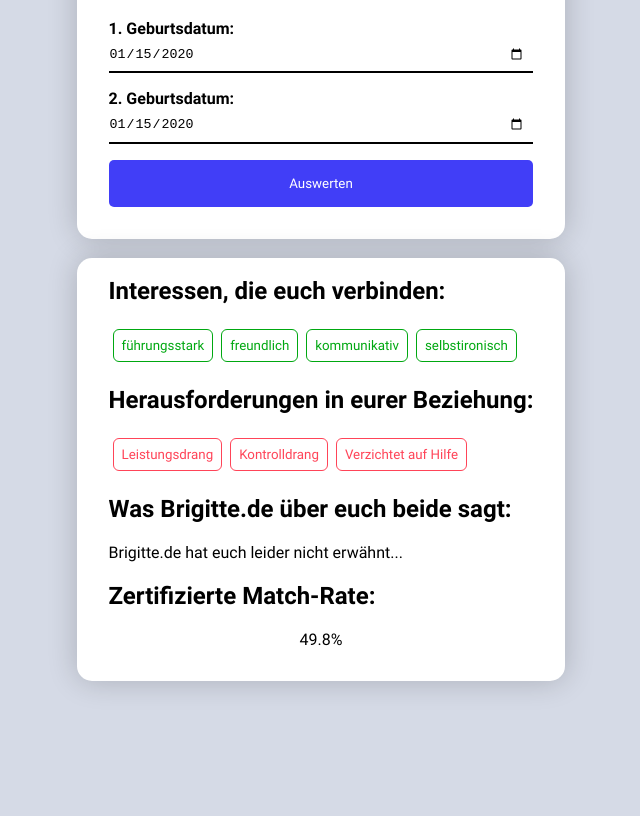
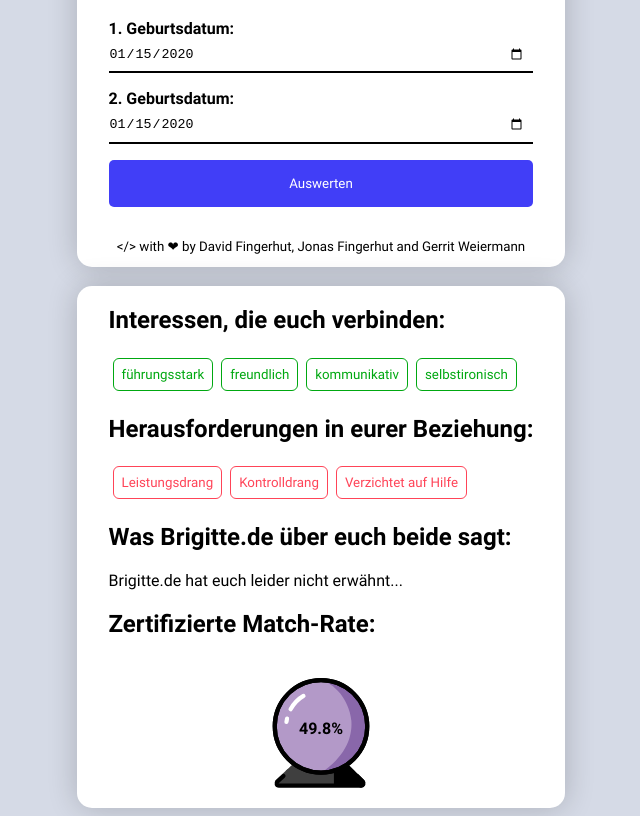
Before and after one commit to codinghusi/sternzeichen-tinder, a plain HTML site: page index.html in a window 1280 px wide. Both pictures are taken after typing "2020-01-15", "2020-01-15" into the empty fields and a click on the button "Auswerten". Shown: the part 70-886 px from the top of the page, without its empty margins (319-959 px from the left). Before the commit the page ends 800 px from the top, so only its background shows below. Drawn offline with Linux system fonts and the light colour scheme.

Commit message:
added copyright and crystal ball

```diff
--- a/index.html
+++ b/index.html
@@ -18,6 +18,8 @@
                 <input type="date" id="birthdate2" name="birthdate2" required />
                 <button id="button">Auswerten</button>
             </form>
+
+            <p id="copyright">&lt;/&gt; with &#10084; by David Fingerhut, Jonas Fingerhut and Gerrit Weiermann</p>
         </div>
 
         <br />
@@ -30,7 +32,10 @@
             <h2>Was Brigitte.de über euch beide sagt:</h2>
             <p id="relation-description"></p>
             <h2>Zertifizierte Match-Rate:</h2>
-            <div id="percent"></div>
+            <div id="crystal-ball">
+                <img src="ball.svg" width="150" height="150" />
+                <div id="percent"></div>
+            </div>
         </div>
     </div>
 </body>
--- a/style.css
+++ b/style.css
@@ -67,7 +67,7 @@ body {
 
 .frame {
     border-radius: 15px;
-    padding: 0 2rem 2rem 2rem;
+    padding: 0 2rem 0rem 2rem;
     background-color: white;
     box-shadow: rgba(0, 0, 0, 20%) 0 0 30px;
 }
@@ -142,10 +142,29 @@ h1 {
     border-color: var(--red);
 }
 
+#crystal-ball {
+    position: relative;
+    padding: 75px;
+}
+
+#crystal-ball img {
+    position: absolute;
+    left: 50%;
+    top: 50%;
+    transform: translate(-50%, -50%);
+}
+
 #percent {
-    display: flex;
-    flex-direction: column;
-    justify-content: center;
-    align-items: center;
-    font-weight: normal;
+    position: absolute;
+    left: 50%;
+    top: calc(50% - 5px);
+    transform: translate(-50%, -50%);
+    font-weight: bold;
+    color: black;
 }
+
+#copyright {
+    font-size: 10pt;
+    text-align: center;
+    margin-top: 2rem;
+}
```
Also changed, not shown: ball.svg (added).
